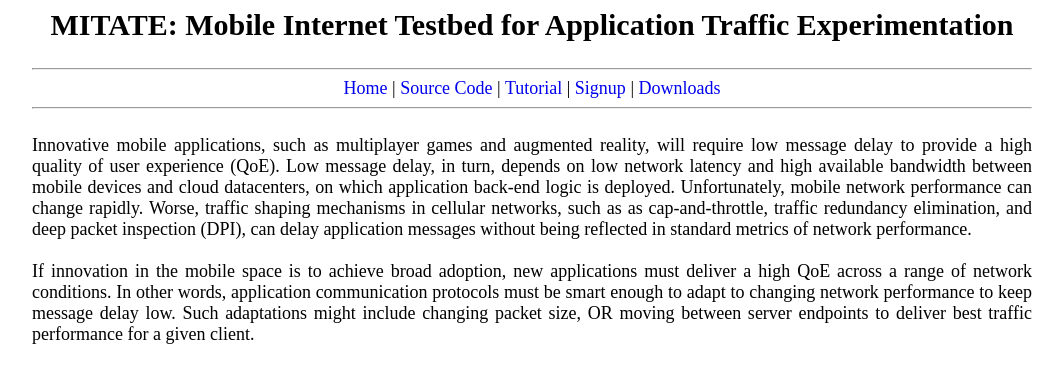
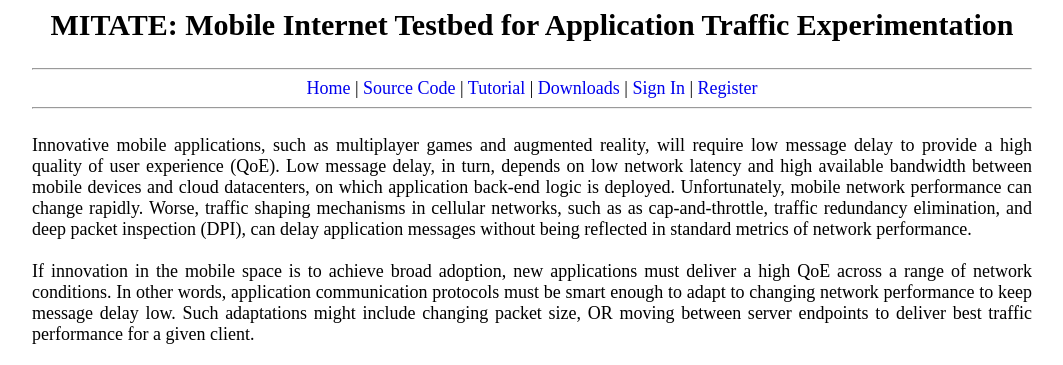
Before and after one commit to msu-netlab/MITATE, a PHP site: page /index.php in a window 1280 px wide. Shown: the top 365 px of the page, without its empty margins (108-1171 px from the left). Run offline with PHP 8.4, Linux system fonts and the light colour scheme.

Commit message:
Updated Webserver Header

```diff
--- a/WebServer/header.php
+++ b/WebServer/header.php
@@ -2,7 +2,7 @@
 <html>
 <head>
     <link rel="shortcut icon" type="image/x-icon" href="https://www.cs.montana.edu/sites/default/files/favicon.ico"/>
-    <title>MITATE: Mobile Internet Testbed for ApplicationTraffic Experimentation</title>
+    <title>MITATE: Mobile Internet Testbed for Application Traffic Experimentation</title>
 </head>
 <body style="background-color:white;">
 <div style="top:20px;margin-left:auto;margin-right:auto;max-width:1000px;height:auto;">
@@ -14,17 +14,21 @@
     <div style="background-color:white;height:auto;font-size: 18px;text-align: center;"><a href="index.php"
                                                                                            style="text-decoration:none;">Home</a>
         | <a href="https://github.com/msu-netlab/MITATE/" style="text-decoration:none;" target="_blank">Source Code</a>
-        | <a href="MITATE_Tutorial_For_Beginners.php" style="text-decoration:none;">Tutorial</a>
+        | <a href="mitate_tutorial_for_beginners.php" style="text-decoration:none;">Tutorial</a>
 
-        <?php if (!isset($_SESSION['mitateLoggedInUser'])) { ?> | <a href="mitate_signup.php"
-                                                                     style="text-decoration:none;">Signup</a>    <?php } ?>
 
         | <a href="mitate_downloads.php"
-             style="text-decoration:none;">Downloads</a> <?php if (isset($_SESSION['mitateLoggedInUser'])) { ?>
-            | <a style="text-decoration:none;" href="settings.php">Settings</a> | <a style="text-decoration:none;"
-                                                                                     href="mitate_logout.php">Logout</a> |
-            <a href="mitate_publications.php" style="text-decoration:none;">Publications</a> | <a
-                    style="text-decoration:none;" href="mitate_team.php">People</a>
+             style="text-decoration:none;">Downloads</a>
+        <?php if (!isset($_SESSION['mitateLoggedInUser'])) { ?> | <a style="text-decoration:none;"
+                                                                     href="mitate_signin.php">Sign In</a> | <a
+                href="mitate_signup.php"
+                style="text-decoration:none;">Register</a>    <?php } ?>
+
+        <?php if (isset($_SESSION['mitateLoggedInUser'])) { ?>
+            | <a href="mitate_publications.php" style="text-decoration:none;">Publications</a> |
+            <a style="text-decoration:none;" href="mitate_team.php">People</a> |
+            <a style="text-decoration:none;" href="settings.php">Settings</a> |
+            <a style="text-decoration:none;" href="mitate_logout.php">Logout</a>
         <?php } ?>
     </div>
     <hr/>
```
